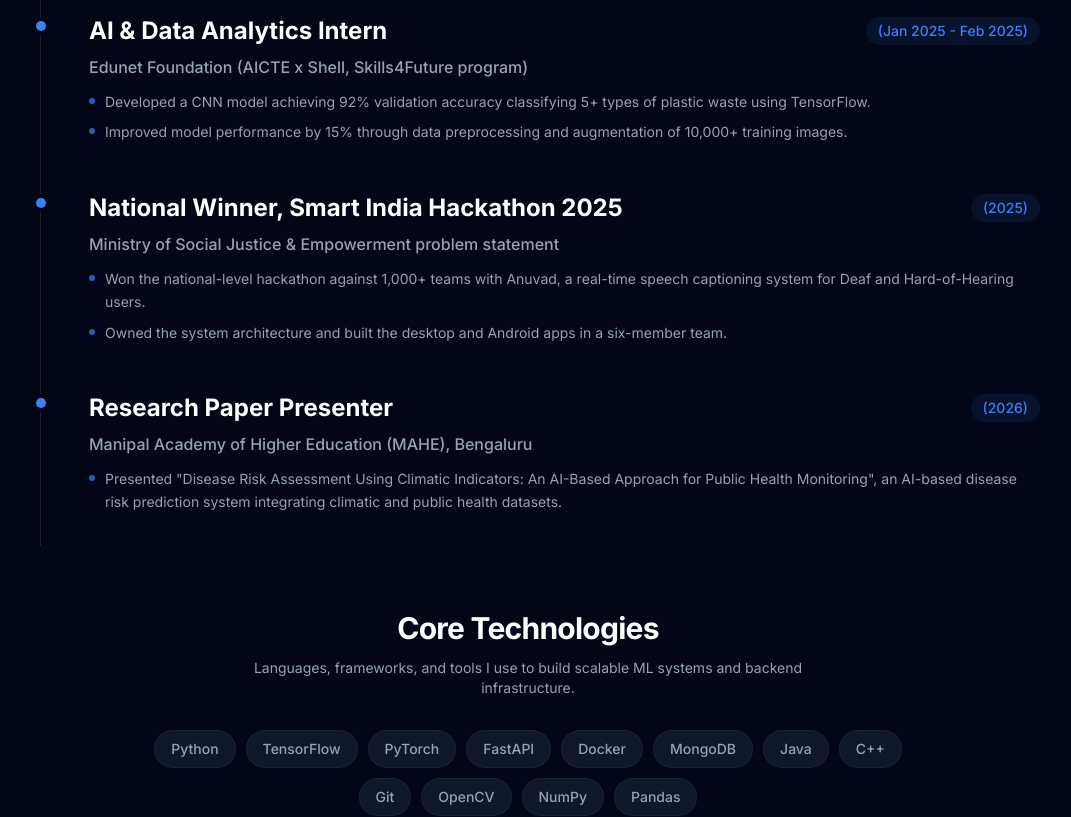
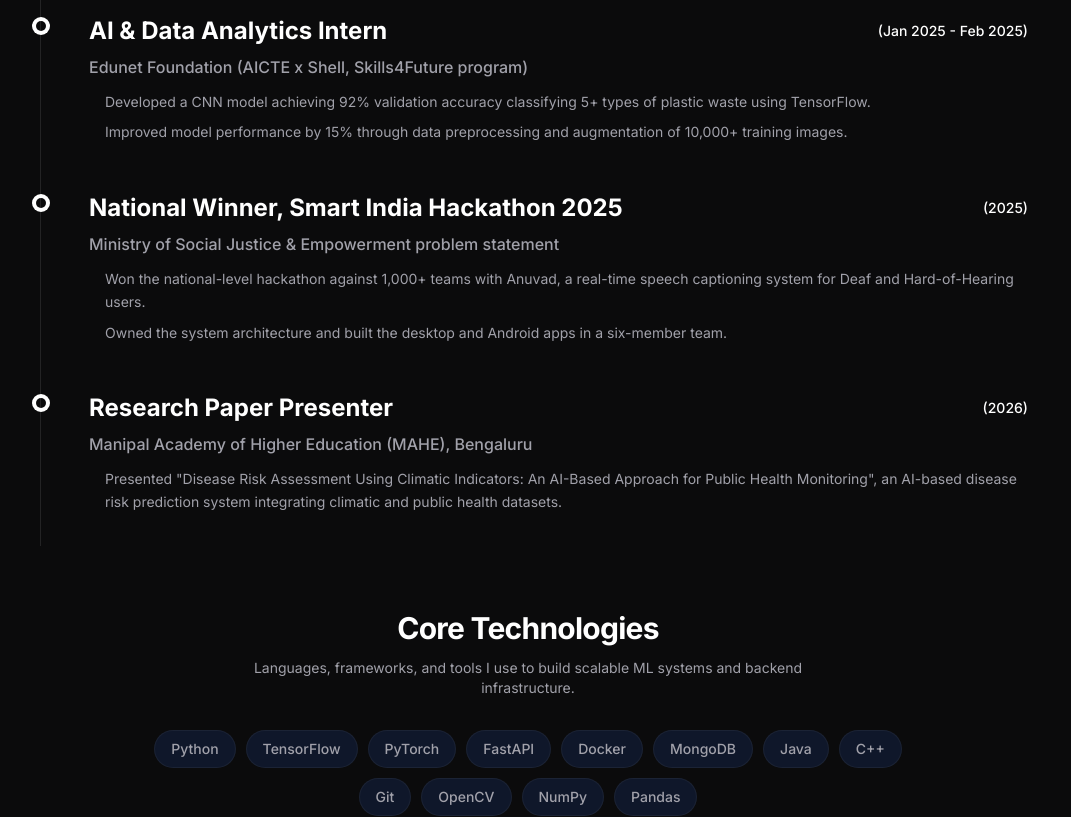
Before and after one commit to omshree134/portfolio, a Next.js app: page / in a window 1280 px wide. Shown: the part 1340-2157 px from the top of the page, without its empty margins (112-1183 px from the left). Built offline with nearby package versions, Linux system fonts and the light colour scheme.

Commit message:
Redesign: live-caption design system (tokens, waveform, marquee, typing)

```diff
--- a/app/css/globals.scss
+++ b/app/css/globals.scss
@@ -1,76 +1,180 @@
 @use "tailwindcss";
 
 @theme {
-  --color-background: #020617;
-  --color-secondary-background: #0f172a;
-  --color-cards: #1e293b;
-  --color-accent: #3b82f6;
-  --color-accent-hover: #60a5fa;
-  --color-muted: #94a3b8;
+  --color-ink: #0b0b0c;
+  --color-panel: #131316;
+  --color-panel-2: #1a1a1e;
+  --color-line: #26262b;
+  --color-cc: #ffd60a;
+  --color-cc-dim: #bda11e;
+  --color-live: #ff453a;
+  --color-paper: #f5f4ee;
+  --color-muted: #a1a1aa;
 }
 
 :root {
-  --foreground-rgb: 255, 255, 255;
-  background-color: var(--color-background);
+  background-color: var(--color-ink);
+}
+
+html {
+  scroll-behavior: smooth;
 }
 
 body {
-  color: #FFFFFF;
-  background-color: var(--color-background);
+  color: var(--color-paper);
+  background-color: var(--color-ink);
 }
 
-#sticky-card-1 {
-  --index: 1;
+::selection {
+  background: var(--color-cc);
+  color: #0b0b0c;
 }
 
-#sticky-card-2 {
-  --index: 2;
+/* ---- background texture: faint signal grid + scanline ---- */
+.bg-signal {
+  background-image:
+    linear-gradient(rgba(255, 255, 255, 0.025) 1px, transparent 1px),
+    linear-gradient(90deg, rgba(255, 255, 255, 0.025) 1px, transparent 1px);
+  background-size: 48px 48px;
 }
 
-#sticky-card-3 {
-  --index: 3;
-}
-
-#sticky-card-4 {
-  --index: 4;
-}
-
-.sticky-card {
-  // padding-top: calc(var(--index) * 2.5rem);
-  top: calc(var(--index) * 4rem);
-}
-
+/* ---- entrance animations (CSS only: content always visible, JS not required) ---- */
 @keyframes fade-up {
-  from { opacity: 0; transform: translateY(20px); }
-  to { opacity: 1; transform: none; }
-}
-
-@keyframes fade-in-scale {
-  from { opacity: 0; transform: scale(0.95); }
-  to { opacity: 1; transform: none; }
-}
-
-@keyframes slide-in-left {
-  from { opacity: 0; transform: translateX(-20px); }
+  from { opacity: 0; transform: translateY(16px); }
   to { opacity: 1; transform: none; }
 }
 
 .animate-fade-up {
-  animation: fade-up 0.5s ease-out both;
+  animation: fade-up 0.55s ease-out both;
 }
 
-.animate-fade-in-scale {
-  animation: fade-in-scale 0.5s ease-out 0.2s both;
+/* ---- live indicator ---- */
+@keyframes live-pulse {
+  0%, 100% { opacity: 1; }
+  50% { opacity: 0.35; }
 }
 
-.animate-slide-in-left {
-  animation: slide-in-left 0.4s ease-out both;
+.live-dot {
+  display: inline-block;
+  width: 0.55rem;
+  height: 0.55rem;
+  border-radius: 9999px;
+  background: var(--color-live);
+  animation: live-pulse 1.6s ease-in-out infinite;
+}
+
+/* ---- caption typing effect (pure CSS) ---- */
+@keyframes typing {
+  from { width: 0; }
+  to { width: 100%; }
+}
+
+@keyframes caret-blink {
+  0%, 49% { border-color: var(--color-cc); }
+  50%, 100% { border-color: transparent; }
+}
+
+.caption-typed {
+  display: inline-block;
+  overflow: hidden;
+  white-space: nowrap;
+  max-width: 100%;
+  border-right: 2px solid var(--color-cc);
+  animation:
+    typing 2.2s steps(28, end) 0.4s both,
+    caret-blink 0.9s step-end infinite;
+}
+
+/* ---- waveform (audio signal) ---- */
+@keyframes wave {
+  0%, 100% { transform: scaleY(0.25); }
+  50% { transform: scaleY(1); }
+}
+
+.wave-bar {
+  display: inline-block;
+  width: 3px;
+  border-radius: 2px;
+  background: var(--color-cc);
+  transform-origin: center;
+  animation: wave 1.1s ease-in-out infinite;
+}
+
+/* ---- skills marquee (pure CSS, content visible without JS) ---- */
+@keyframes marquee {
+  from { transform: translateX(0); }
+  to { transform: translateX(-50%); }
+}
+
+.marquee {
+  overflow: hidden;
+  -webkit-mask-image: linear-gradient(90deg, transparent, #000 8%, #000 92%, transparent);
+  mask-image: linear-gradient(90deg, transparent, #000 8%, #000 92%, transparent);
+}
+
+.marquee-track {
+  display: flex;
+  width: max-content;
+  gap: 0.75rem;
+  animation: marquee 28s linear infinite;
+}
+
+.marquee:hover .marquee-track {
+  animation-play-state: paused;
+}
+
+/* ---- caption card ---- */
+.caption-card {
+  background: #000;
+  border: 1px solid var(--color-line);
+  box-shadow: 0 0 0 1px rgba(255, 214, 10, 0.06), 0 24px 60px rgba(0, 0, 0, 0.55);
+}
+
+/* ---- broadcast frame corner ticks ---- */
+.frame-corner {
+  position: absolute;
+  width: 18px;
+  height: 18px;
+  border-color: var(--color-cc);
+  border-style: solid;
+}
+
+.frame-corner.tl { top: -1px; left: -1px; border-width: 2px 0 0 2px; }
+.frame-corner.tr { top: -1px; right: -1px; border-width: 2px 2px 0 0; }
+.frame-corner.bl { bottom: -1px; left: -1px; border-width: 0 0 2px 2px; }
+.frame-corner.br { bottom: -1px; right: -1px; border-width: 0 2px 2px 0; }
+
+/* ---- cue rule under section headings ---- */
+.cue-rule {
+  position: relative;
+  height: 1px;
+  background: var(--color-line);
+  margin-top: 0.9rem;
+}
+
+.cue-rule::before {
+  content: "";
+  position: absolute;
+  left: 0;
+  top: 0;
+  height: 1px;
+  width: 4.5rem;
+  background: var(--color-cc);
 }
 
 @media (prefers-reduced-motion: reduce) {
   .animate-fade-up,
-  .animate-fade-in-scale,
-  .animate-slide-in-left {
+  .caption-typed,
+  .wave-bar,
+  .marquee-track,
+  .live-dot {
     animation: none;
   }
+  .caption-typed {
+    width: auto;
+    border-right: none;
+  }
+  html {
+    scroll-behavior: auto;
+  }
 }
```
